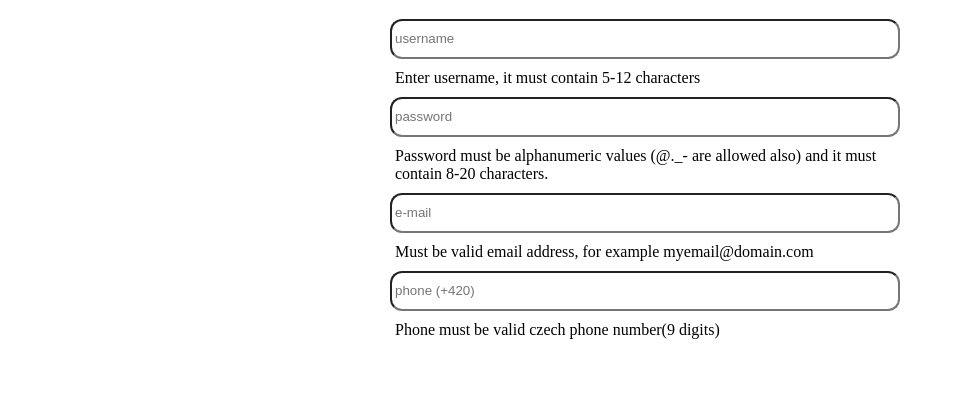
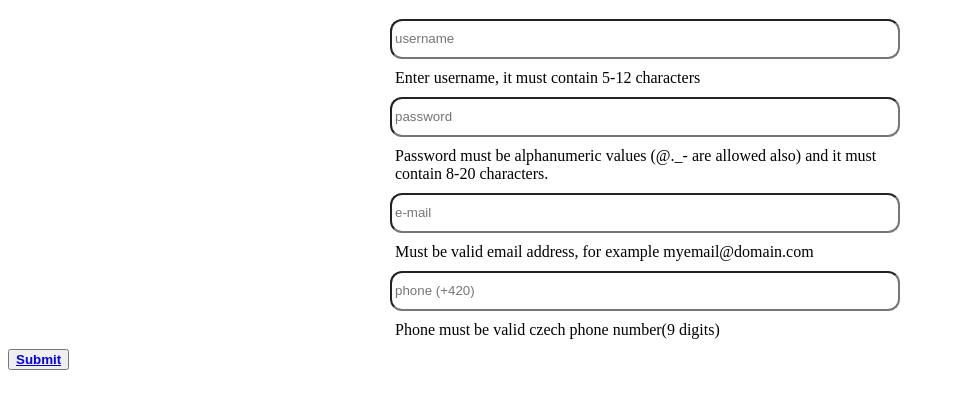
Before and after one commit to lubos89/regex-forms, a plain HTML site: page index.html in a window 1280 px wide. Shown: the part 61-470 px from the top of the page, without its empty margins (0-955 px from the left). Drawn offline with Linux system fonts and the light colour scheme.

Commit message:
create content box for sign-up form, add submit button

```diff
--- a/index.html
+++ b/index.html
@@ -7,6 +7,7 @@
     <link rel="stylesheet" href="styles.css">
 </head>
 <body>
+    <div class="content-box">
         <h1>User sign-up</h1>
         <form action="">
             <input type="text" name="username" placeholder="username">
@@ -18,6 +19,8 @@
             <input type="text" name="phone" placeholder="phone (+420)">
             <p>Phone must be valid czech phone number(9 digits)</p>
         </form>
+        <button><a href="https://www.youtube.com/watch?v=dQw4w9WgXcQ"><b>Submit</b></a></button>
+    </div>
     <script src="./playground.js"></script>
 </body>
 </html>
```
Lines whose indentation alone changed are shown as unchanged.
